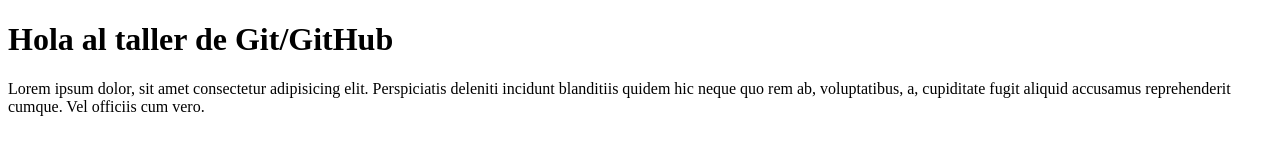
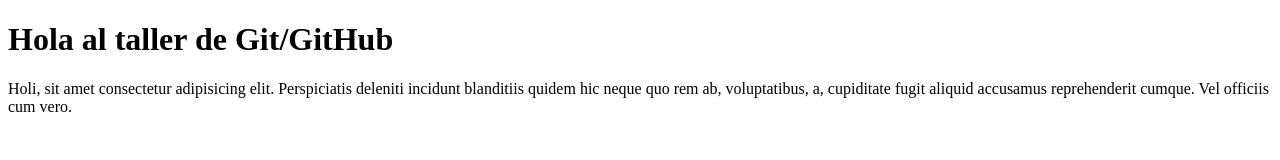
Before and after one commit to consuelopecass/tallerGitHola, a plain HTML site: page index.html in a window 1280 px wide. Drawn offline with Linux system fonts and the light colour scheme.

```diff
--- a/index.html
+++ b/index.html
@@ -10,7 +10,7 @@
 
     <h1>Hola al taller de Git/GitHub</h1>
 
-    <p>Lorem ipsum dolor, sit amet consectetur adipisicing elit. Perspiciatis deleniti incidunt blanditiis quidem hic neque quo rem ab, voluptatibus, a, cupiditate fugit aliquid accusamus reprehenderit cumque. Vel officiis cum vero.</p>
+    <p>Holi, sit amet consectetur adipisicing elit. Perspiciatis deleniti incidunt blanditiis quidem hic neque quo rem ab, voluptatibus, a, cupiditate fugit aliquid accusamus reprehenderit cumque. Vel officiis cum vero.</p>
 
     <script src="script.js"></script>
 </body>
```
